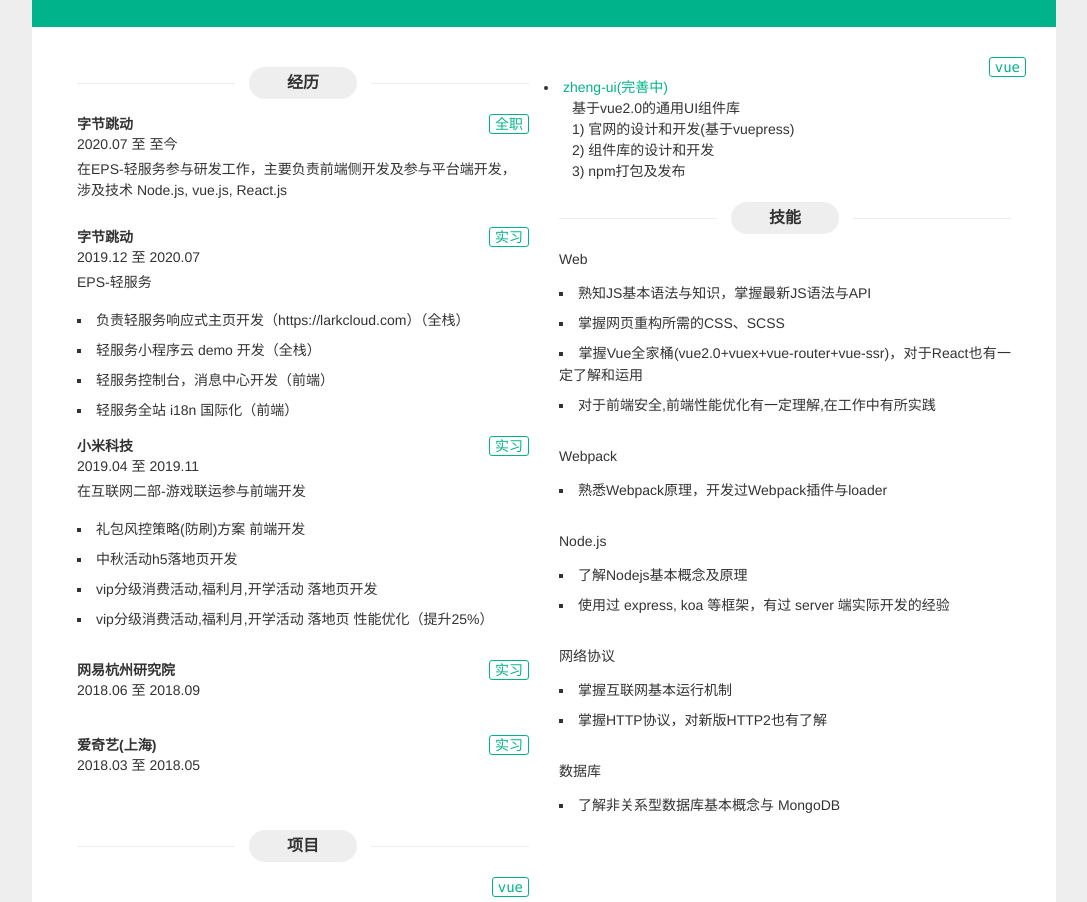
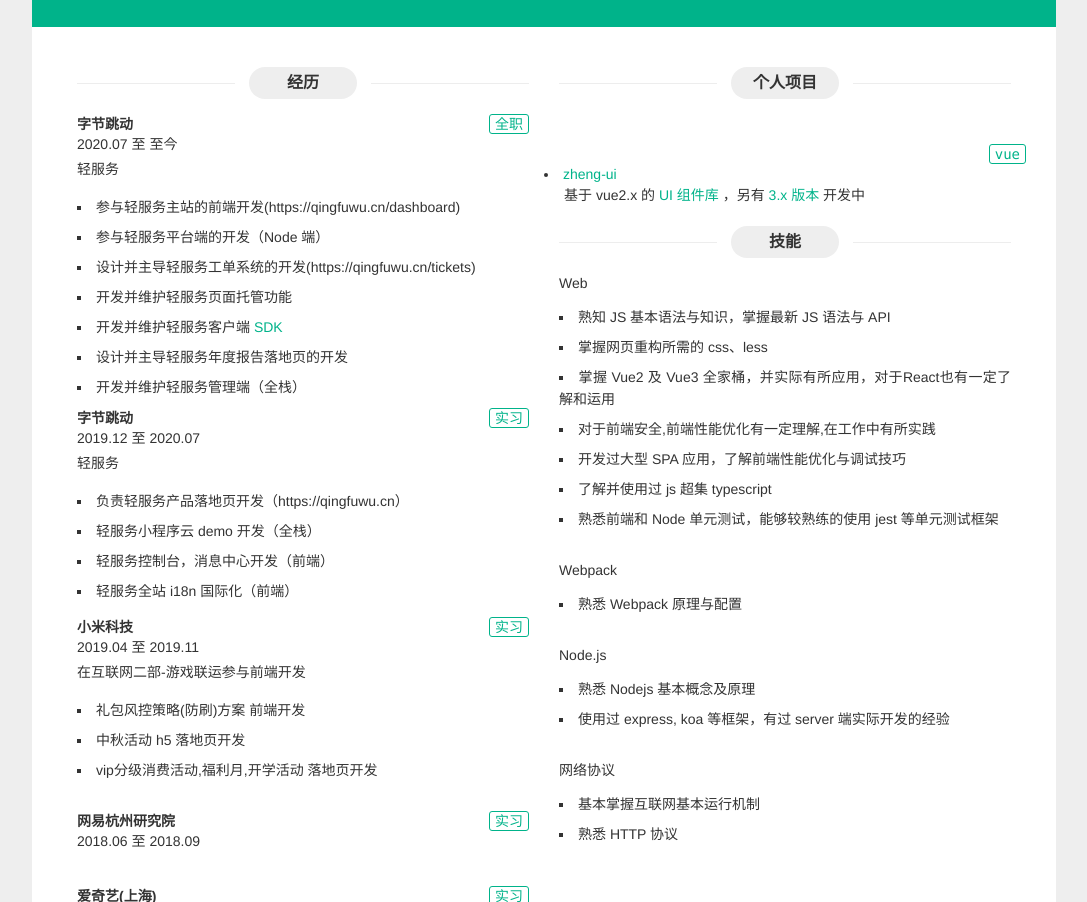
Before and after one commit to Month7/Month7.github.io, a plain HTML site: page index.html in a window 1280 px wide. Shown: the part 278-1180 px from the top of the page, without its empty margins (96-1183 px from the left). Drawn offline with Linux system fonts and the light colour scheme.

Commit message:
feat: 更新简历

```diff
--- a/index.html
+++ b/index.html
@@ -17,7 +17,7 @@
         <h1>尹铮</h1>
       </div>
       <div class="job">
-        <h2>Web前端（全栈）开发工程师</h2>
+        <h2>Web前端开发工程师</h2>
       </div>
     </section>
     <section class="info">
@@ -46,7 +46,7 @@
             <span class="iconfont">
               <svg width="16px" height="16px" viewBox="0 0 1024 1024">
                 <path
-                  d="M941.714 512q0 143.433-83.712 258.011t-216.283 158.574q-15.433 2.853-22.565-3.986t-7.131-17.152v-120.576q0-55.442-29.696-81.152 32.585-3.438 58.587-10.277t53.723-22.272 46.299-37.998 30.281-60.014 11.703-86.016q0-69.157-45.129-117.723 21.138-52.005-4.571-116.553-16.018-5.157-46.299 6.29t-52.553 25.161l-21.723 13.714q-53.138-14.848-109.714-14.848t-109.714 14.848q-9.143-6.29-24.283-15.433t-47.726-22.016-49.152-7.717q-25.161 64.585-3.986 116.553-45.129 48.567-45.129 117.723 0 48.567 11.703 85.723t29.989 60.014 46.007 38.29 53.723 22.272 58.587 10.277q-22.857 20.553-28.014 58.843-11.995 5.705-25.71 8.558t-32.585 2.853-37.413-12.288-31.707-35.73q-10.862-18.286-27.721-29.696t-28.27-13.714l-11.447-1.719q-11.995 0-16.567 2.56t-2.853 6.583 5.157 8.009 7.424 6.839l3.986 2.853q12.581 5.705 24.869 21.723t17.993 29.147l5.705 13.129q7.424 21.723 25.161 35.145t38.29 17.152 39.717 3.986 31.707-2.011l13.129-2.304q0 21.723 0.293 50.871t0.293 30.866q0 10.277-7.424 17.152t-22.857 3.986q-132.571-43.995-216.283-158.574t-83.712-258.011q0-119.442 58.843-220.27t159.707-159.707 220.27-58.843 220.27 58.843 159.707 159.707 58.843 220.27z"></path>
+                  d="M941.714 512q0 143.433-83.712 258.011t-216.283 158.574q-15.433 2.853-22.565-3.986t-7.131-17.152v-120.576q0-55.442-29.696-81.152 32.585-3.438 58.587-10.277t53.723-22.272 46.299-37.998 30.281-60.014 11.703-86.016q0-69.157-45.129-117.723 21.138-52.x05-4.571-116.553-16.018-5.157-46.299 6.29t-52.553 25.161l-21.723 13.714q-53.138-14.848-109.714-14.848t-109.714 14.848q-9.143-6.29-24.283-15.433t-47.726-22.x16-49.152-7.717q-25.161 64.585-3.986 116.553-45.129 48.567-45.129 117.723 0 48.567 11.703 85.723t29.989 60.014 46.007 38.29 53.723 22.272 58.587 10.277q-22.857 20.553-28.014 58.843-11.995 5.705-25.71 8.558t-32.585 2.853-37.413-12.288-31.707-35.73q-10.862-18.286-27.721-29.696t-28.27-13.714l-11.447-1.719q-11.995 0-16.567 2.56t-2.853 6.583 5.157 8.009 7.424 6.839l3.986 2.853q12.581 5.705 24.869 21.723t17.993 29.147l5.705 13.129q7.424 21.723 25.161 35.145t38.29 17.152 39.717 3.986 31.707-2.x11l13.129-2.304q0 21.723 0.293 50.871t0.293 30.866q0 10.277-7.424 17.152t-22.857 3.986q-132.571-43.995-216.283-158.574t-83.712-258.011q0-119.442 58.843-220.27t159.707-159.707 220.27-58.843 220.27 58.843 159.707 159.707 58.843 220.27z"></path>
               </svg>
             </span>
           </a>
@@ -95,16 +95,25 @@
               <span class="item-time">2020.07 至 至今</span>
               <a class="btn item-more" href="#">全职</a>
             </header>
-            <p class="item-des">在EPS-轻服务参与研发工作，主要负责前端侧开发及参与平台端开发，涉及技术 Node.js, vue.js, React.js</p>
+            <p class="item-des">轻服务</p>
+              <ul class="section-content">
+                <li>参与轻服务主站的前端开发(https://qingfuwu.cn/dashboard)</li>
+                <li>参与轻服务平台端的开发（Node 端）</li>
+                <li>设计并主导轻服务工单系统的开发(https://qingfuwu.cn/tickets)</li>
+                <li>开发并维护轻服务页面托管功能</li>
+                <li>开发并维护轻服务客户端 <a href="https://github.com/bytedance/byteinspire-js-sdk" target="_blank">SDK</a> </li>
+                <li>设计并主导轻服务年度报告落地页的开发</li>
+                <li>开发并维护轻服务管理端（全栈）</li>
+              </ul>
             <header class="item-hd">
               <h3 class="item-name"><strong>字节跳动</strong></h3>
               <span class="item-time">2019.12 至 2020.07</span>
               <a class="btn item-more" href="#">实习</a>
             </header>
             <div class="item-bd">
-              <p class="item-des">EPS-轻服务</p>
+              <p class="item-des">轻服务</p>
               <ul class="section-content">
-                <li>负责轻服务响应式主页开发（https://larkcloud.com）（全栈）</li>
+                <li>负责轻服务产品落地页开发（https://qingfuwu.cn）</li>
                 <li>轻服务小程序云 demo 开发（全栈）</li>
                 <li>轻服务控制台，消息中心开发（前端）</li>
                 <li>轻服务全站 i18n 国际化（前端）</li>
@@ -119,9 +128,9 @@
               <p class="item-des">在互联网二部-游戏联运参与前端开发</p>
               <ul class="section-content">
                 <li>礼包风控策略(防刷)方案 前端开发</li>
-                <li>中秋活动h5落地页开发</li>
+                <li>中秋活动 h5 落地页开发</li>
                 <li>vip分级消费活动,福利月,开学活动 落地页开发</li>
-                <li>vip分级消费活动,福利月,开学活动 落地页 性能优化（提升25%）</li>
+                <!-- <li>vip分级消费活动,福利月,开学活动 落地页 性能优化（提升25%）</li> -->
               </ul>
             </div>
           </div>
@@ -157,22 +166,24 @@
           </div>
       </section>
 
+
+    </div>
+
+
+    <div class="content-right">
       <section class="project">
         <header class="section-hd">
           <span class="section-title-l"></span>
-          <h2 class="section-title">项目</h2>
+          <h2 class="section-title">个人项目</h2>
           <span class="section-title-r"></span>
         </header>
         <div class="section-bd">
-          <!--项目:vue-->
-
-
           <!--毕设-->
           <div class="item">
-            <header class="item-hd">
+            <!-- <header class="item-hd">
               <a class="btn item-more" href="https://cn.vuejs.org/">vue</a>
-            </header>
-            <div class="item-bd">
+            </header> -->
+            <!-- <div class="item-bd">
               <ul>
                 <li>
                   <a href="https://github.com/Month7/Elevator-maintenance-system">电梯维保app</a>
@@ -185,7 +196,7 @@
                   &emsp;&emsp;6) 首屏预渲染</br>
                 </li>
               </ul>
-            </div>
+            </div> -->
             <!-- <div class="item">
               <header class="item-hd">
                 <a class="btn item-more" >vue</a>
@@ -210,19 +221,19 @@
           </div>
           </div>
       </section>
-    </div>
-
-
-    <div class="content-right">
-
       <!--zhengui-->
       <header class="item-hd">
         <a class="btn item-more" href="https://cn.vuejs.org/">vue</a>
       </header>
-      <li><a href="https://github.com/Month7/Zheng-UI">zheng-ui(完善中)</a></br>&emsp;&emsp;基于vue2.0的通用UI组件库</li>
-        &emsp;&emsp;1) 官网的设计和开发(基于vuepress) </br>
-        &emsp;&emsp;2) 组件库的设计和开发 </br>
-        &emsp;&emsp;3) npm打包及发布 </br>
+      <li>
+        <a href="https://github.com/Month7/Zheng-UI" target="_blank">zheng-ui</a>
+        <p style="margin-left: 20px;">
+          基于 vue2.x 的 <a href="https://zheng-ui-ld7gk7q3l.vercel.app/" target="_blank" >UI 组件库</a> ，另有 <a href="https://github.com/Month7/zheng-ui-next" target="_blank" >3.x 版本</a> 开发中
+        </p>
+
+      </li>
+
+
       <section class="skill">
         <header class="section-hd">
           <span class="section-title-l"></span>
@@ -239,10 +250,13 @@
             </header>
             <div class="item-bd">
               <ul class="section-content">
-                <li>熟知JS基本语法与知识，掌握最新JS语法与API</li>
-                <li>掌握网页重构所需的CSS、SCSS</li>
-                <li>掌握Vue全家桶(vue2.0+vuex+vue-router+vue-ssr)，对于React也有一定了解和运用</li>
+                <li>熟知 JS 基本语法与知识，掌握最新 JS 语法与 API</li>
+                <li>掌握网页重构所需的 css、less</li>
+                <li>掌握 Vue2 及 Vue3 全家桶，并实际有所应用，对于React也有一定了解和运用</li>
                 <li>对于前端安全,前端性能优化有一定理解,在工作中有所实践</li>
+                <li>开发过大型 SPA 应用，了解前端性能优化与调试技巧</li>
+                <li>了解并使用过 js 超集 typescript </li>
+                <li>熟悉前端和 Node 单元测试，能够较熟练的使用 jest 等单元测试框架</li>
               </ul>
             </div>
           </div>
@@ -265,12 +279,10 @@
           <div class="item">
             <header class="item-hd">
               <span class="item-time">Webpack</span>
-              <!-- <a class="btn item-more">了解</a> -->
             </header>
             <div class="item-bd">
               <ul class="section-content">
-                <!-- <li>主导和设计了团队多个大型项目的构建与迁移</li> -->
-                <li>熟悉Webpack原理，开发过Webpack插件与loader</li>
+                <li>熟悉 Webpack 原理与配置</li>
               </ul>
             </div>
           </div>
@@ -282,7 +294,7 @@
             </header>
             <div class="item-bd">
               <ul class="section-content">
-                <li>了解Nodejs基本概念及原理</li>
+                <li>熟悉 Nodejs 基本概念及原理</li>
                 <li>使用过 express, koa 等框架，有过 server 端实际开发的经验</li>
               </ul>
             </div>
@@ -297,27 +309,38 @@
             </header>
             <div class="item-bd">
               <ul class="section-content">
-                <li>掌握互联网基本运行机制</li>
-                <li>掌握HTTP协议，对新版HTTP2也有了解</li>
+                <li>基本掌握互联网基本运行机制</li>
+                <li>熟悉 HTTP 协议</li>
               </ul>
             </div>
           </div>
 
+          <!-- 产品 -->
+          <!-- <div class="item">
+            <header class="item-hd">
+              <span class="item-time">产品</span>
+            </header>
+            <div class="item-bd">
+              <ul>
+
+              </ul>
+            </div>
+          </div> -->
+
 
 
           <!--数据库-->
-          <div class="item">
+          <!-- <div class="item">
             <header class="item-hd">
               <span class="item-time">数据库</span>
 
             </header>
             <div class="item-bd">
               <ul class="section-content">
-                <!-- <li>掌握关系型数据库基本概念与SQL</li> -->
                 <li>了解非关系型数据库基本概念与 MongoDB</li>
               </ul>
             </div>
-          </div>
+          </div> -->
 
 
         </div>
```
